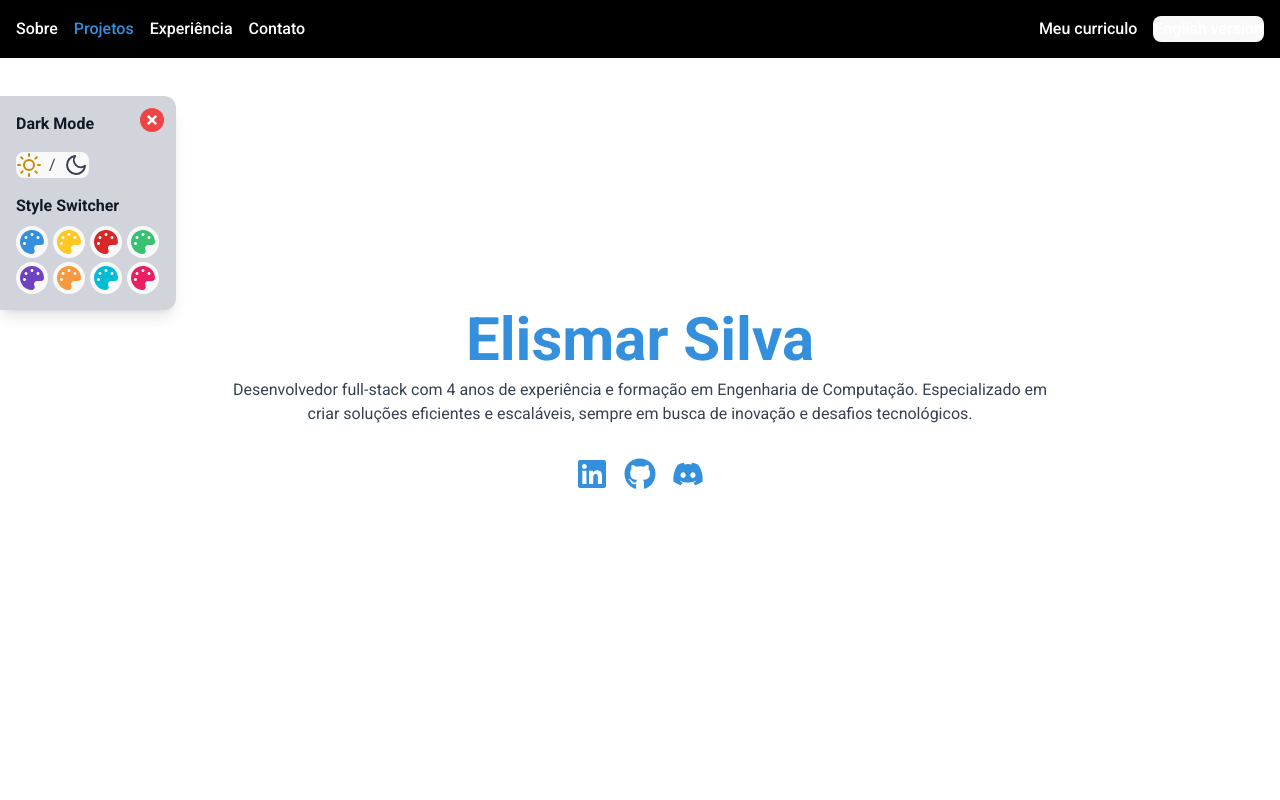
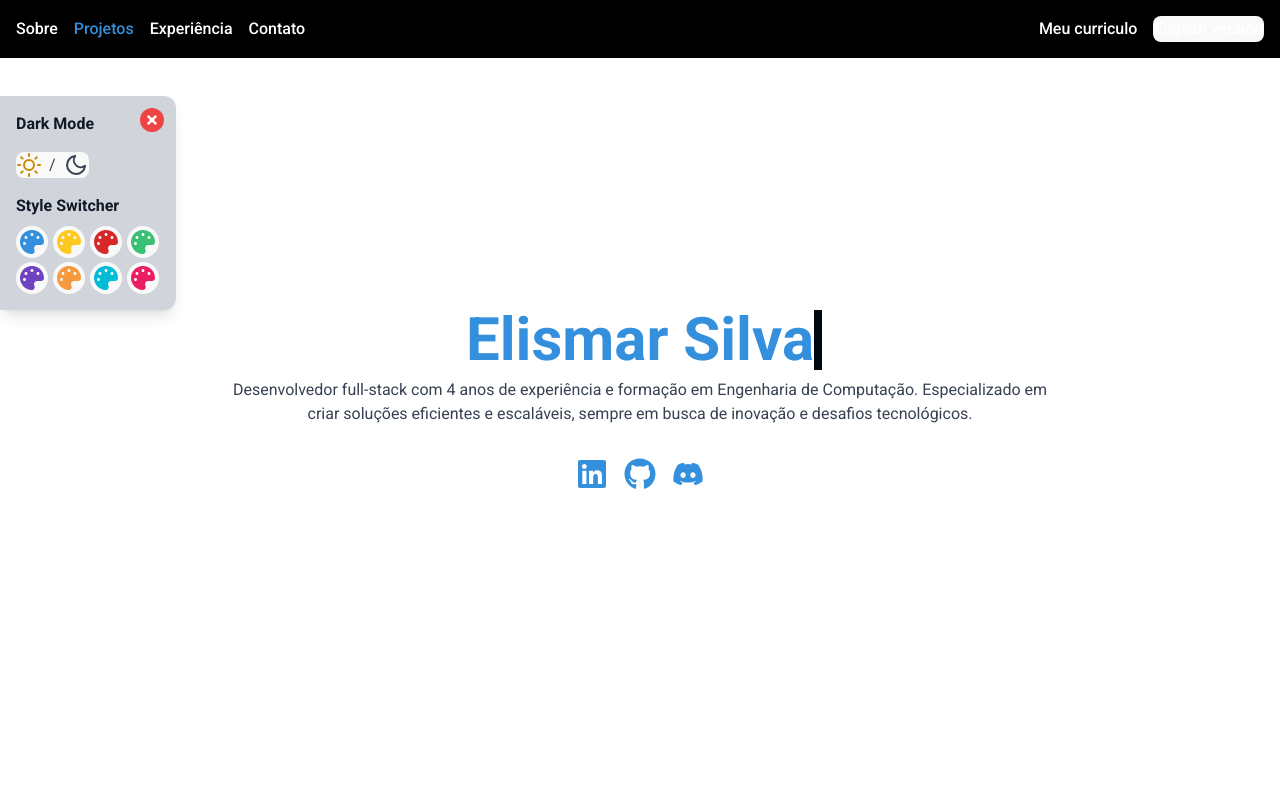
Before and after one commit to Elismar13/meu-portfolio, a React (Vite) app: page / in a window 1280 px wide. Shown: the top 800 px of the page. Built offline with nearby package versions, Linux system fonts and the light colour scheme.

Commit message:
feat: typewritter animation effect in my name

```diff
--- a/src/components/Me.tsx
+++ b/src/components/Me.tsx
@@ -11,7 +11,15 @@ const Me: React.FC = () => {
   return (
     <section id="me" className="w-screen">
       <div className="flex flex-col h-screen p-8 text-center items-center justify-center max-w-4xl mx-auto">
-        <h1 className="text-6xl font-bold" style={{ color }}>
+        <h1 className="text-6xl font-bold relative w-[max-content]
+          before:absolute before:inset-0 before:animate-typewriter
+          before:bg-white
+          dark:before:bg-gray-950
+          after:absolute after:inset-0 after:w-[0.125em] after:animate-caret
+          after:bg-gray-950
+          dark:after:bg-white"
+          style={{ color }}
+        >
           Elismar Silva
         </h1>
         <p className="mt-2 mb-4">
--- a/src/components/NavLinks.tsx
+++ b/src/components/NavLinks.tsx
@@ -1,4 +1,4 @@
-import React, { useContext } from 'react';
+import { useContext } from 'react';
 import { useTranslation } from 'react-i18next';
 import ThemeContext from '../context/ThemeContext';
 import { COLORS } from '../constants/colors';
--- a/tailwind.config.js
+++ b/tailwind.config.js
@@ -16,6 +16,34 @@ export default {
         CUSTOM_MAGENTA: '#e91e63',
       }
     },
+    animation: {
+      typewriter: 'typewriter 2s steps(11) forwards',
+      caret: 'typewriter 2s steps(11) forwards, blink 1s steps(11) infinite 2s',
+    },
+    keyframes: {
+      typewriter: {
+        to: {
+          left: '100%',
+        },
+      },
+      blink: {
+        '0%': {
+          opacity: '0',
+        },
+        '0.1%': {
+          opacity: '1',
+        },
+        '50%': {
+          opacity: '1',
+        },
+        '50.1%': {
+          opacity: '0',
+        },
+        '100%': {
+          opacity: '0',
+        },
+      }
+    }
   },
   plugins: [],
   darkMode: 'class',
```
